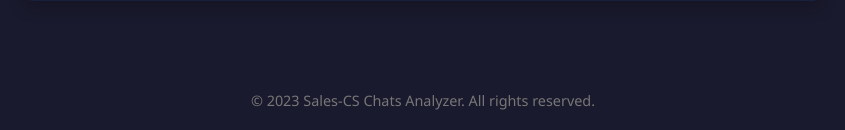
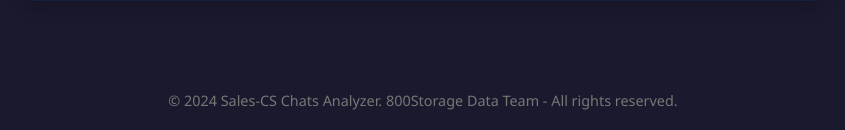
Before and after one commit to Mohamed-Moslemani/AutoAnalyst, a FastAPI app: page / in a window 1280 px wide. Shown: the part 1100-1230 px from the top of the page, without its empty margins (217-1062 px from the left). Run offline with FastAPI, Linux system fonts and the light colour scheme.

Commit message:
style change

```diff
--- a/app/templates/index.html
+++ b/app/templates/index.html
@@ -233,7 +233,7 @@
 
     <!-- Footer -->
     <div class="footer">
-        &copy; 2023 Sales-CS Chats Analyzer. All rights reserved.
+        &copy; 2024 Sales-CS Chats Analyzer. 800Storage Data Team - All rights reserved.
     </div>
     <!-- JavaScript -->
     <script>
```
